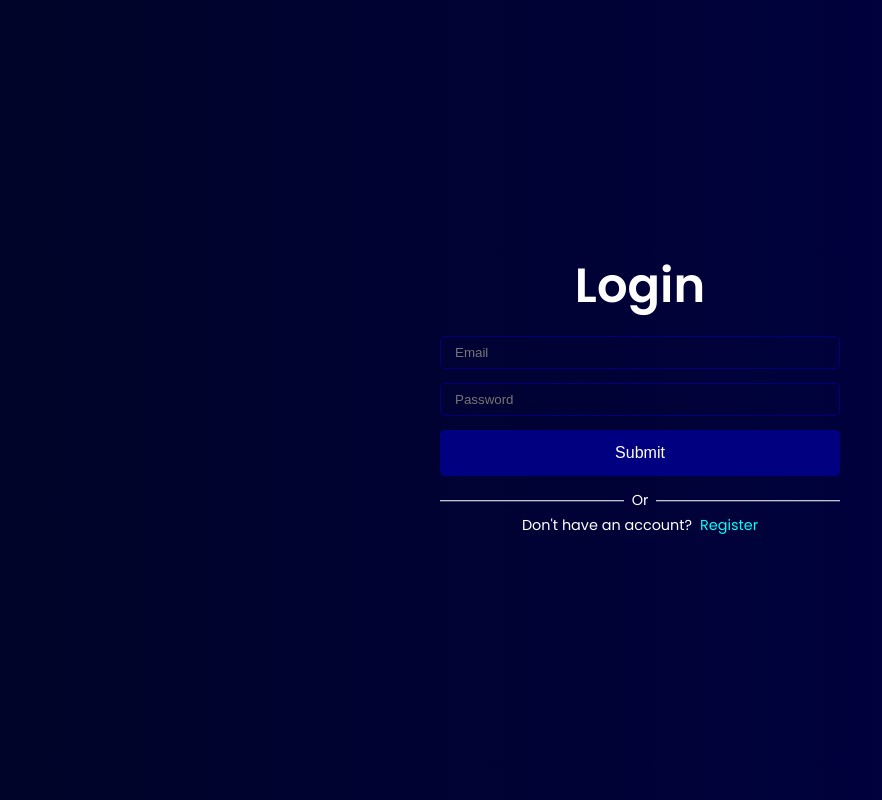
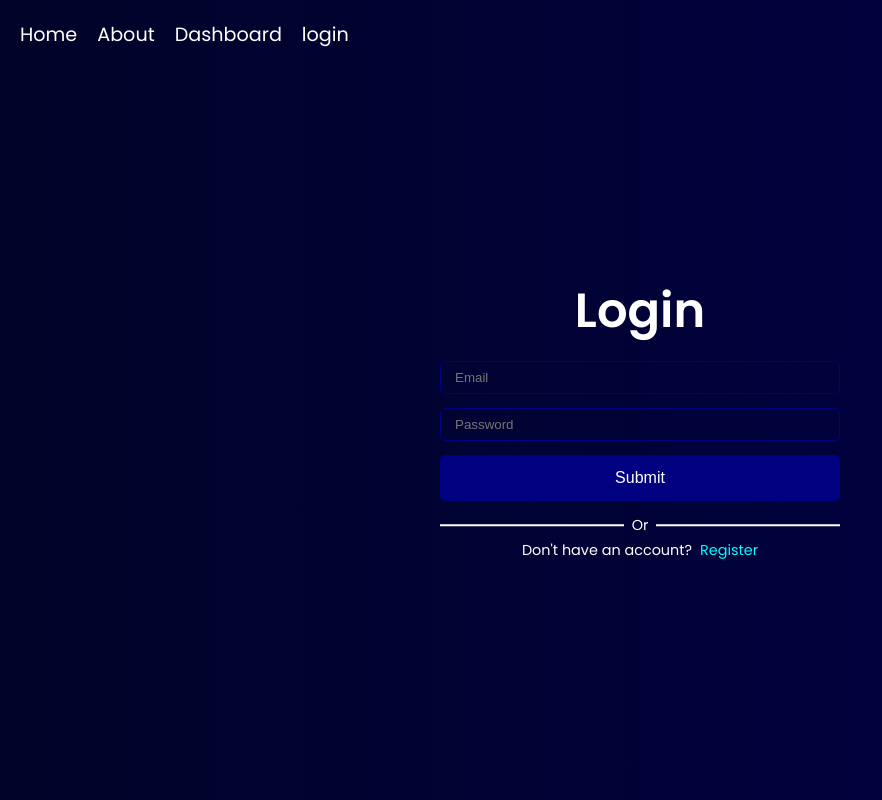
Before and after one commit to aibek99/todolist, a SvelteKit app: page / in a window 1280 px wide. Shown: the whole page, without its empty margins (0-882 px from the left). Built offline with nearby package versions, Linux system fonts and the light colour scheme; no server answers.

Commit message:
commit +layout.svelte

```diff
--- a/src/routes/+layout.svelte
+++ b/src/routes/+layout.svelte
@@ -4,7 +4,7 @@
 	import { getDoc, doc, setDoc } from 'firebase/firestore';
     import { authStore } from '../store/store';
 
-    const nonAuthRoutes = ['/', 'product']
+    const nonAuthRoutes = ['/', '/authenticate', '/about', 'product']
 
     onMount(() => {
         console.log("Mounting");
@@ -16,7 +16,7 @@
                 return;
             }
 
-            if (user && currentPath === "/") {
+            if (user && currentPath === "/authenticate") {
                 window.location.href = "/dashboard";
                 return;
             }
@@ -53,8 +53,17 @@
 </script>
 
 <div class="mainContainer">
+    <nav>
+        <ul>
+            <li><a href="/">Home</a></li>
+            <li><a href="/about">About</a></li>
+            <li><a href="/dashboard">Dashboard</a></li>
+            <li><a href="/authenticate">login</a></li>
+        </ul>
+    </nav>
     <slot />
 </div>
+
 
 <style>
     .mainContainer {
@@ -64,5 +73,30 @@
         position: relative;
         display: flex;
         flex-direction: column;
+        padding: 20px;
+    }
+
+    nav {
+        margin-bottom: 20px;
+    }
+
+    ul {
+        list-style: none;
+        display: flex;
+        gap: 20px;
+    }
+
+    li {
+        font-size: 1.2rem;
+    }
+
+    a {
+        text-decoration: none;
+        color: white;
+        transition: 0.3s ease;
+    }
+
+    a:hover {
+        color: cyan;
     }
 </style>
```
